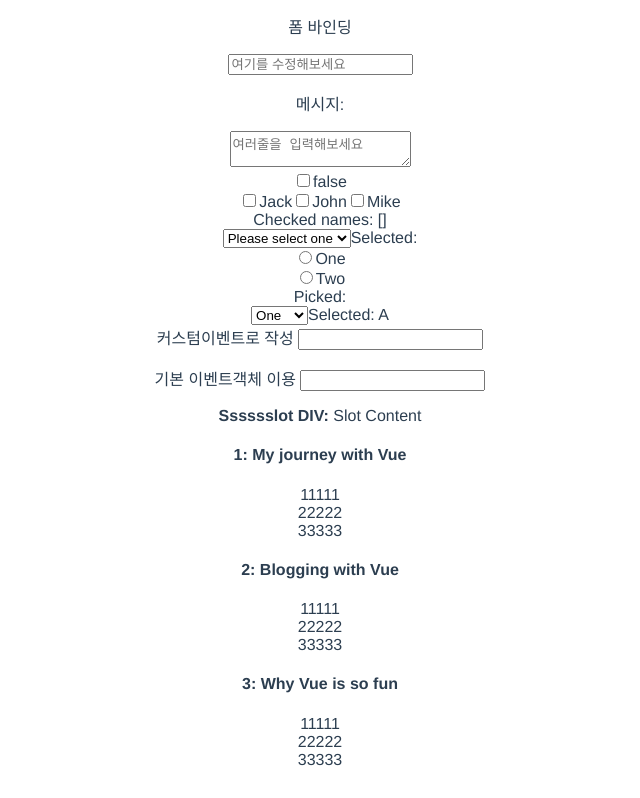
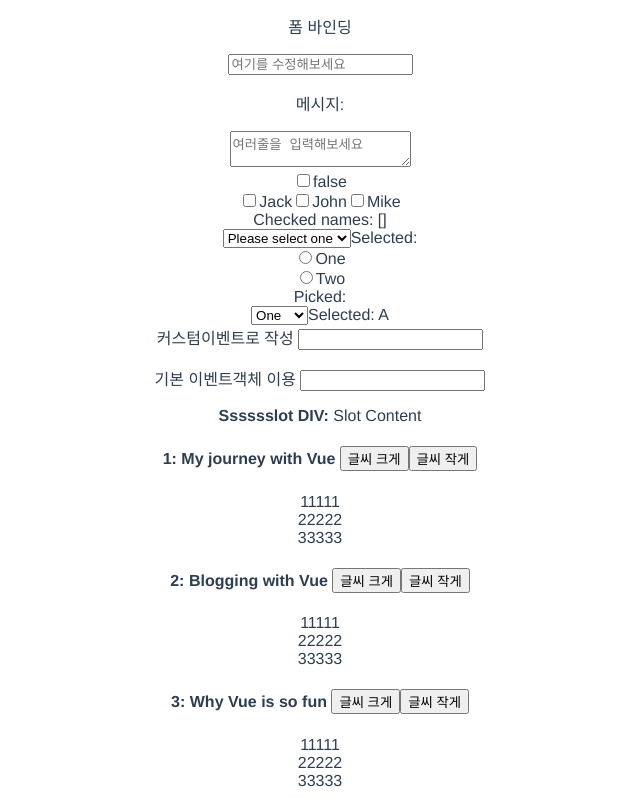
Before and after one commit to Theeea/Vue, a Vue app: page / in a window 1280 px wide. Shown: the part 2067-2865 px from the top of the page, without its empty margins (320-960 px from the left). Before the commit the page ends 2844 px from the top, so only its background shows below. Built offline with nearby package versions, Linux system fonts and the light colour scheme.

Commit message:
added emit

```diff
--- a/src/components/BlogPost.vue
+++ b/src/components/BlogPost.vue
@@ -13,6 +13,8 @@ const contents = ref([
 <template>
   <h4>
     {{id}}: {{ title }}
+    <button @click="$emit('enlarge-text')">글씨 크게</button>
+    <button @click="$emit('reduce-text')">글씨 작게</button>
   </h4>
   <Comp v-for="content in contents"
         :content=content.content>
--- a/src/components/HelloWorld.vue
+++ b/src/components/HelloWorld.vue
@@ -93,6 +93,8 @@ const posts = ref([
   { id: 2, title: 'Blogging with Vue' },
   { id: 3, title: 'Why Vue is so fun' }
 ])
+
+const postFontSize = ref(1)
 </script>
 
 <template>
@@ -178,11 +180,15 @@ const posts = ref([
 
   </ComponentsBasic>
 
-  <BlogPost
-      v-for="post in posts"
-      :id="post.id"
-      :title="post.title">
-  </BlogPost>
+  <div :style="{ fontSize: postFontSize + 'em' }">
+    <BlogPost
+        v-for="post in posts"
+        :id="post.id"
+        :title="post.title"
+        @enlarge-text="postFontSize += 0.1"
+        @reduce-text="postFontSize -= 0.1">
+    </BlogPost>
+  </div>
 </template>
 
 <style scoped>
```
